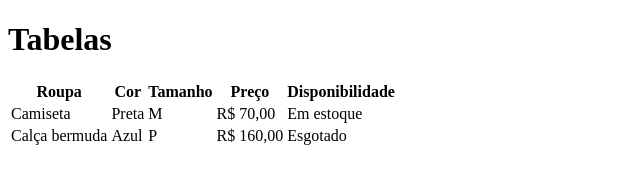
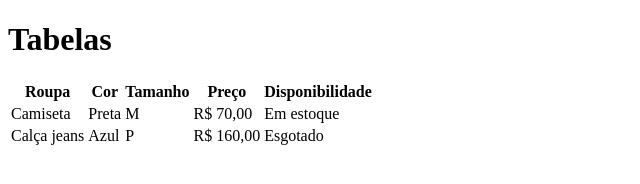
Before and after one commit to Felix-html/aula-tabela, a plain HTML site: page index.html in a window 1280 px wide. Shown: the whole page, without its empty margins (0-640 px from the left). Drawn offline with Linux system fonts and the light colour scheme.

Commit message:
trocado de bermuda para jeans

```diff
--- a/index.html
+++ b/index.html
@@ -25,7 +25,7 @@
             <td>Em estoque</td>
         </tr>
         <tr>
-            <td>Calça bermuda</td>
+            <td>Calça jeans</td>
             <td>Azul</td>
             <td>P</td>
             <td>R$ 160,00</td>
```
